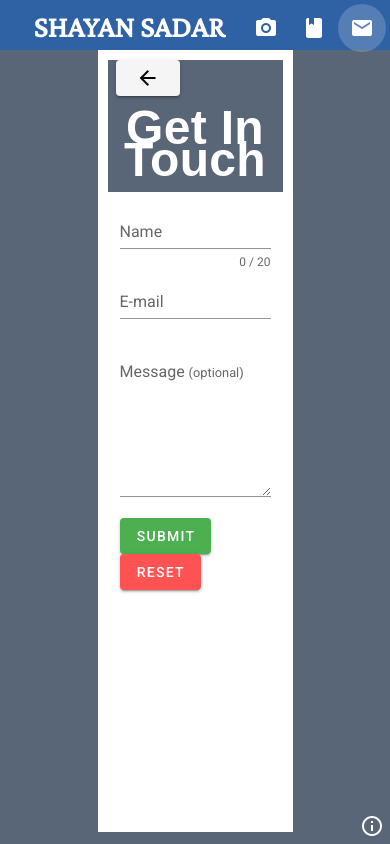
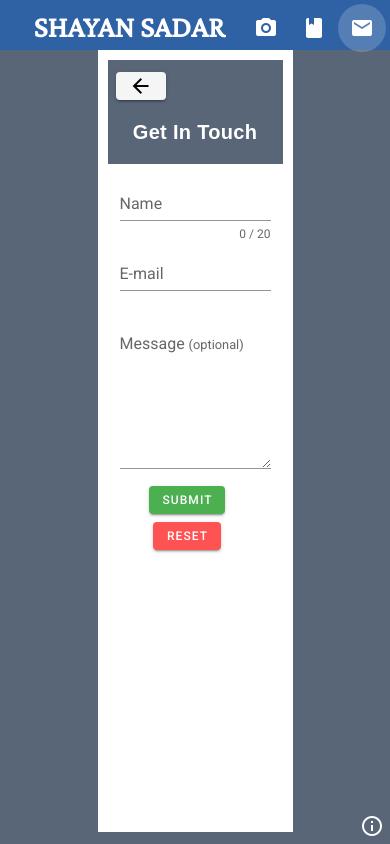
Before and after one commit to shayan09/shayan-app, a Nuxt app: page /contact in a window 390 px wide. Built offline with nearby package versions, Linux system fonts and the light colour scheme; a web font is replaced by a local one; what vue-typed-js would draw is missing.

Commit message:
Contact page css

```diff
--- a/api/controllers/mailController.js
+++ b/api/controllers/mailController.js
@@ -33,7 +33,7 @@ module.exports.sendMail = async function (req, res) {
 			transporter.sendMail({
 				from: 'samsimmons9308@gmail.com',
 				to: email,
-				subject: 'Hello Friend - Shayan',
+				subject: 'Hello there!',
 				html: `
 			<p>
 			Thank you for getting in touch. Will get back shortly!
--- a/pages/contact.vue
+++ b/pages/contact.vue
@@ -2,10 +2,12 @@
 	<v-container fluid class="contact-container mb-10">
 		<v-form ref="form" v-model="valid" lazy-validation>
 			<v-row class="contact-title text-center mb-3">
-				<v-btn class="back-button ml-2 pa-2" to="/">
+				<v-btn class="back-button ml-2 mt-3 pa-2" to="/" :small="isSmallScreen">
 					<v-icon color="black"> mdi-arrow-left </v-icon>
 				</v-btn>
-				<h1 class="contact-header pa-4">Get In Touch</h1>
+				<h1 class="contact-header pa-4" :style="isSmallScreen ? 'font-size: 20px' : ''">
+					Get In Touch
+				</h1>
 			</v-row>
 			<v-text-field
 				v-model="name"
@@ -28,20 +30,43 @@
 				</template>
 			</v-textarea>
 
-			<v-btn :disabled="!valid" color="success" class="mr-4" @click="submit">
+			<v-row class="form-buttons">
+				<v-btn
+					:disabled="!valid"
+					color="success"
+					class="mr-4 mt-2"
+					:small="isSmallScreen"
+					@click="submit"
+				>
 					Submit
 				</v-btn>
 
-			<v-btn color="error" class="mr-4" @click="reset"> Reset </v-btn>
+				<v-btn color="error" class="mr-4 mt-2" :small="isSmallScreen" @click="reset">
+					Reset
+				</v-btn>
+			</v-row>
 		</v-form>
+		<v-dialog v-model="mailSent" :max-width="isSmallScreen ? '250px' : '400px'">
+			<v-card class="justify-center text-center">
+				<v-card-title class="popup-title" style="text-align: center">
+					Thank you {{ savedName }}
+				</v-card-title>
+				<v-img max-width="200px" :src="require('../assets/success.png')" />
+				<v-card-text style="text-align: center; padding: 10px 0px 60px 0px"
+					>Your message has been sent successfully!</v-card-text
+				>
+			</v-card>
+		</v-dialog>
 	</v-container>
 </template>
 
 <script>
 export default {
-	data: () => ({
+	data() {
+		return {
 			valid: true,
 			name: '',
+			savedName: '',
 			nameRules: [
 				(v) => !!v || 'Name is required',
 				(v) => (v && v.length <= 20) || 'Name must be less than 20 characters'
@@ -51,12 +76,18 @@ export default {
 			emailRules: [
 				(v) => !!v || 'E-mail is required',
 				(v) => /.+@.+\..+/.test(v) || 'E-mail must be valid'
-		]
-	}),
-
+			],
+			isSmallScreen: null,
+			mailSent: false
+		}
+	},
+	mounted() {
+		this.isSmallScreen = window.innerWidth < 868
+	},
 	methods: {
 		submit() {
 			if (this.$refs.form.validate()) {
+				this.savedName = this.name.split(' ')[0]
 				const formData = {
 					name: this.name,
 					email: this.email,
@@ -64,7 +95,10 @@ export default {
 				}
 				this.$axios
 					.post('/api/sendMail', formData)
-					.then((response) => console.log(response))
+					.then(() => {
+						this.mailSent = true
+						this.$refs.form.reset()
+					})
 					.catch((error) => console.error(error))
 			}
 		},
@@ -100,4 +134,13 @@ export default {
 .back-button {
 	margin-block: auto;
 }
+.form-buttons {
+	justify-content: center;
+}
+.v-image {
+	margin: auto;
+}
+.popup-title {
+	word-break: break-word;
+}
 </style>
```
Also changed, not shown: assets/success.png (added). Lines whose indentation alone changed are shown as unchanged.
